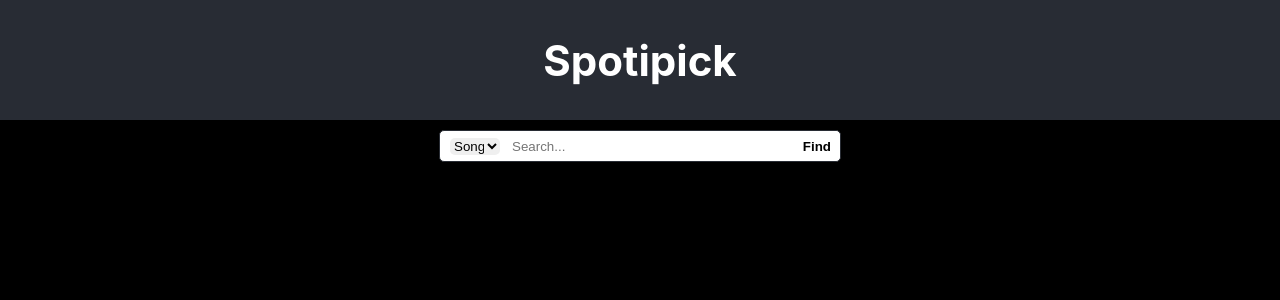
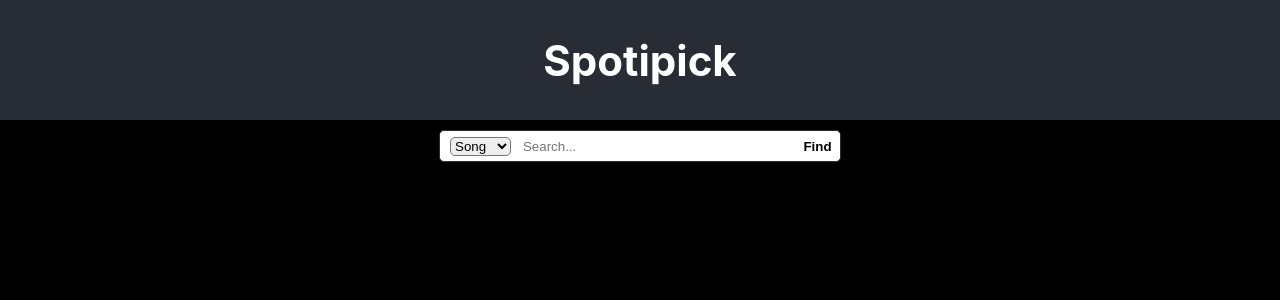
Before and after one commit to JoshD94/spotipick, a React (Create React App) app: page / in a window 1280 px wide. Shown: the top 300 px of the page. Built offline with nearby package versions, Linux system fonts and the light colour scheme.

Commit message:
fifth commit-2

```diff
--- a/src/App.css
+++ b/src/App.css
@@ -207,8 +207,7 @@
   justify-content: center;
   margin-left: 10px;
   margin-right: 10px;
-  width: 50px;
-  border: none;
+  width: 70px;
   border-radius: 5px;
 }
 
```
